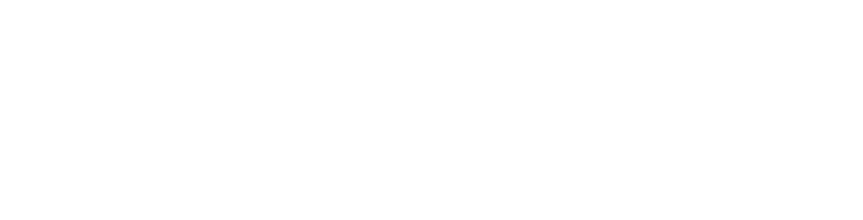
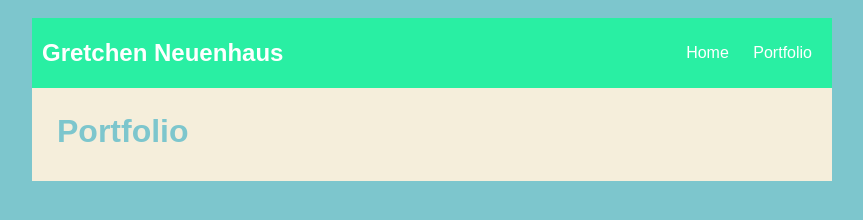
Before and after one commit to neuenhaus14/gretchen-neuenhaus.github.io, a plain HTML site: page portfolio.html in a window 1280 px wide. Shown: the whole page, without its empty margins (208-1071 px from the left). Drawn offline with Linux system fonts and the light colour scheme.

Commit message:
description

```diff
--- a/portfolio.html
+++ b/portfolio.html
@@ -1,11 +1,102 @@
 <!DOCTYPE HTML>
 <html>
     <head>
+      <title>Gretchen's Amazing Website</title>
+      <style type="text/css">
+        body {
+            background: rgb(125, 198, 205);
+            color: rgb(125, 198, 205);
+            padding: 10px;
+            font-family: arial;
+        }
+        header {
+            font-size: 1.5em;
+            font-weight: bold;
+        }
+        h1 {
+            margin: 10px;
+        }
+        #all-contents {
+            max-width: 800px;
+            margin: auto;
+        }
+
+        /* navigation menu */
+        nav {
+            background: rgb(41, 239, 163);
+            margin: 0 auto;
+            display: flex;
+            padding: 10px;
+        }
+        nav header {
+            display: flex;
+            align-items: center;
+            color: rgb(255, 255, 255);
+            flex: 1;
+        }
+        nav ul {
+            list-style-image: none;
+        }
+        nav li {
+            display: inline-block;
+            padding: 0 10px;
+        }
+        nav a {
+            text-decoration: none;
+            color: #fff;
+        }
+
+        /* main container area beneath menu */
+        main {
+            background: rgb(245, 238, 219);
+            display: flex;
+        }
+        .content {
+            flex: 1;
+            padding: 15px;
+        }
+        /* portfolio styles */
+        #portfolio {
+                list-style-type: none;
+                padding-left: 0;
+            }
+
+            #portfolio li {
+                background: #fff;
+                padding: 10px;
+                border-radius: 10px;
+                margin-bottom: 10px;
+            }
+
+            #portfolio li:hover {
+                background: #eee;
+            }
+
+            #portfolio a {
+                text-decoration: none;
+                color: #454545;
+            }
+    </style>
     </head>
 
     <body>
       <div id="all-contents">
-
+        <nav>
+          <header>Gretchen Neuenhaus</header>
+          <ul>
+              <li><a href="index.html">Home</a>
+              </li>
+              <li><a href="portfolio.html">Portfolio</a>
+              </li>
+          </ul>
+      </nav>
+      <main>
+        <div class="content">
+          <h1>Portfolio</h1>
+          <ul id="portfolio">
+          </ul>
+        </div>
+      </main>
       </div>
     </body>
 </html>
```
